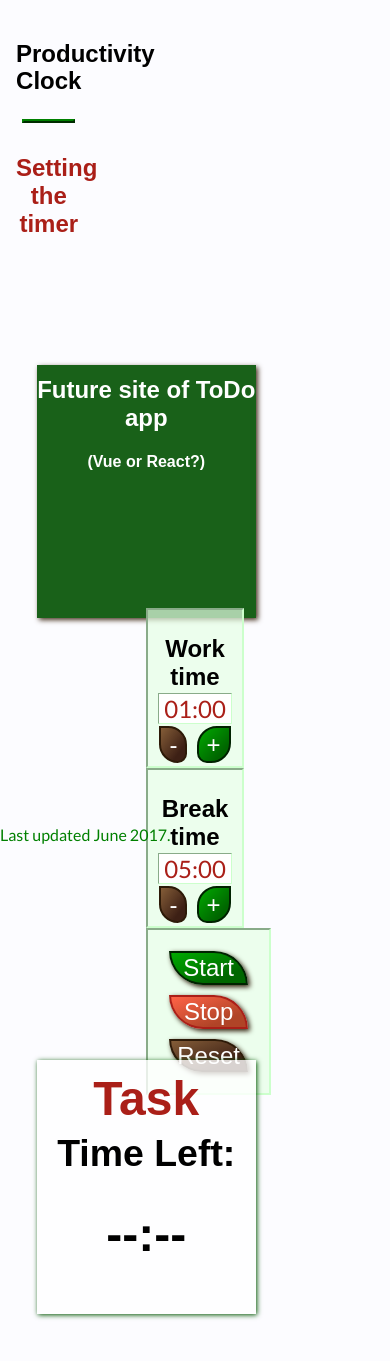
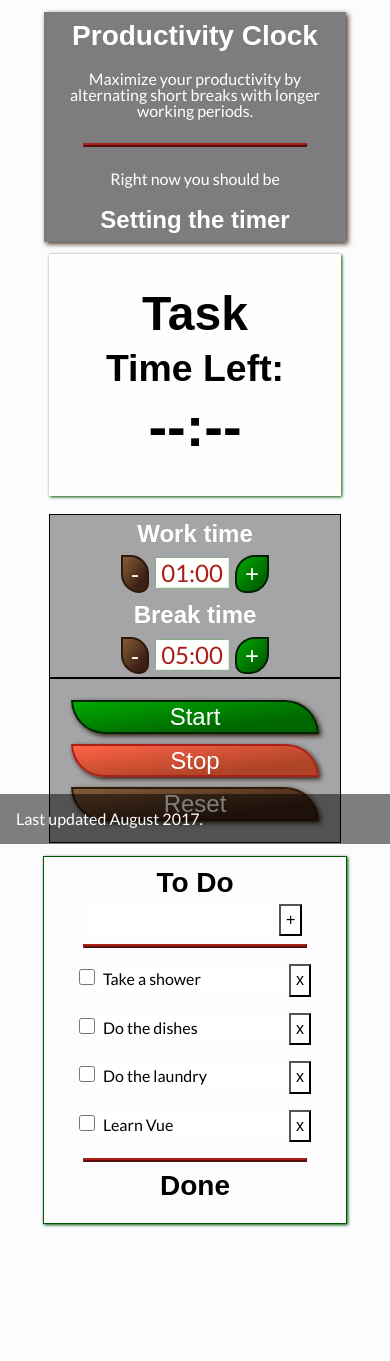
Before and after one commit to DontCallMeJennay/JS-Projects, a plain HTML site: page pomodoro-clock-new/index.html in a window 390 px wide. After the commit the page ends 1236 px from the top, so only its background shows below. Drawn offline with nearby package versions, Linux system fonts and the light colour scheme; a web font is replaced by a local one.

Commit message:
Added TDL, working on more responsive design

```diff
--- a/pomodoro-clock-new/index.html
+++ b/pomodoro-clock-new/index.html
@@ -9,62 +9,83 @@
     <link rel="stylesheet" href="https://cdnjs.cloudflare.com/ajax/libs/normalize/7.0.0/normalize.min.css">
     <link href="https://fonts.googleapis.com/css?family=Fresca|Lato" rel="stylesheet">
     <link rel="stylesheet" href="style.css">
-    <script src="https://code.jquery.com/jquery-3.2.1.js" integrity="sha256-DZAnKJ/6XZ9si04Hgrsxu/8s717jcIzLy3oi35EouyE=" crossorigin="anonymous">
+    <script src="https://unpkg.com/vue"></script>
     </script>
 </head>
 
 <body>
-    <main class="flex">
-        <section class="quadrant left info">
-            <div class="center" id="info">
-                <h1>Productivity Clock</h1>
-                <p>Maximize your productivity by alternating short breaks with longer working periods.</p>
-                <hr>
-                <p>Right now you should be</p>
-                <h2><span id="activity">Setting the timer</span></h2>
-            </div>
+    <main class="col">
+        <section class="quadrant col info" id="info">
+            <h1>Productivity Clock</h1>
+            <p>Maximize your productivity by alternating short breaks with longer working periods.</p>
+            <hr>
+            <p>Right now you should be</p>
+            <h2><span id="activity">Setting the timer</span></h2>
         </section>
-        <section class="quadrant right">
-            <div class="ToDo" id="todo">
-                <h2>Future site of ToDo app</h2>
-                <h4>(Vue or React?)</h4>
-            </div>
-        </section>
-        <section class="quadrant flex left">
-            <div class="cpanel ">
-                <h2>Work time</h2>
-                <span class="time" id="workTime"> [25] </span>
-                <br>
-                <button class="brown sub-time" id="subW"> - </button>
-                <button class="green add-time" id="addW"> + </button>
-            </div>
-            <div class="cpanel">
-                <h2>Break time</h2>
-                <span class="time" id="breakTime"> [5] </span>
-                <br>
-                <button class="brown sub-time" id="subB"> - </button>
-                <button class="green add-time" id="addB"> + </button>
-            </div>
-            <div class="cpanel center">
-                <button class="green" id="start">Start</button>
-                <button class="red" id="stop">Stop</button>
-                <button class="brown" id="reset">Reset</button>
-            </div>
-        </section>
-        <section class="quadrant right">
+        <section class="quadrant col">
             <div class="clock">
                 <h2><span id="session">Task</span></h2>
                 <h3>Time Left:</h3>
                 <h1 class="" id="clockTime">00:00 </h1>
             </div>
         </section>
+        <section class="quadrant">
+            <div class="cpanel row">
+                <div>
+                    <h2>Work time</h2>
+                    <button class="brown sub-time" id="subW"> - </button>
+                    <span class="time" id="workTime"> [25] </span>
+                    <button class="green add-time" id="addW"> + </button>
+                </div>
+                <div>
+                    <h2>Break time</h2>
+                    <button class="brown sub-time" id="subB"> - </button>
+                    <span class="time" id="breakTime"> [5] </span>
+                    <button class="green add-time" id="addB"> + </button>
+                </div>
+            </div>
+            <div class="cpanel controls">
+                <button class="green" id="start">Start</button>
+                <button class="red" id="stop">Stop</button>
+                <button class="brown" id="reset">Reset</button>
+            </div>
+        </section>
+
+        <section class="quadrant ToDo" id='todo'>
+            <div>
+                <h1>To Do</h1>
+                <input type='text' v-model='newItem' />
+                <button @click='add()'>+</button> <span></span>
+                <hr />
+                <template v-for='(item, index) in tasks'>
+                    <p v-show='!item.done'>
+                        <input type='checkbox' @click='item.done=!item.done' unchecked />
+                        <input type='text' v-bind:class='noedit' class='noedit' v-model='item.task' v-on:click='item.edit=!item.edit'>
+                        <button @click='remove(item, index)'>x</button>
+                    </p>
+                </template>
+            </div>
+            <hr />
+            <div>
+                <h1>Done</h1>
+                <ul>
+                    <template v-for='item in tasks'>
+                        <li class='finished' v-show='item.done'>
+                            <input type='checkbox' @click='item.done=!item.done' />{{ item.task }} </li>
+                    </template>
+                </ul>
+            </div>
+        </section>
     </main>
     <footer>
         <audio id="soundW" src="snd/isteak_bell.mp3" type="audio/mp3"></audio>
         <audio id="soundB" src="snd/herbertboland_piano3.mp3" type="audio/mp3"></audio>
-        Last updated June 2017.
+        Last updated August 2017.
     </footer>
+    <script src="list.js"></script>
     <script src="https://cdnjs.cloudflare.com/ajax/libs/moment.js/2.18.1/moment.js"></script>
+    <script src="https://code.jquery.com/jquery-3.2.1.js" integrity="sha256-DZAnKJ/6XZ9si04Hgrsxu/8s717jcIzLy3oi35EouyE=" crossorigin="anonymous">
+    </script>
     <script src="index.js"></script>
 </body>
 
--- /dev/null
+++ b/pomodoro-clock-new/list.js
@@ -0,0 +1,35 @@
+var list = new Vue({
+    el: '#todo',
+    data: {
+        newItem: "",
+        tasks: [
+            { task: 'Take a shower', done: false, edit: true },
+            { task: 'Do the dishes', done: false, edit: true },
+            { task: 'Do the laundry', done: false, edit: true },
+            { task: 'Learn Vue', done: false, edit: true }
+        ]
+    },
+    methods: {
+        add: function() {
+            list.tasks.push({
+                task: this.newItem,
+                done: false,
+
+            });
+        },
+        save: function() {
+        	//I had planned on saving to local storage, but now I know I need to read up more on security issues first...
+        },
+        remove: function(item, index) {
+            this.tasks.splice(index, 1);
+        }
+    },
+    computed: {
+        noedit: function() {
+            return {
+                done: this.done,
+                noedit: this.edit
+            }
+        }
+    }
+});
--- a/pomodoro-clock-new/style.css
+++ b/pomodoro-clock-new/style.css
@@ -9,7 +9,7 @@ body {
     background-repeat: no-repeat;
     background-size: 75%;
     font-family: 'Lato', sans-serif;
-    margin: 5% auto;
+    margin: 2% auto;
 }
 
 h1,
@@ -21,14 +21,18 @@ button {
 }
 
 hr {
-    border: 2px outset green;
+    border: 2px outset #AA1F18;
     width: 75%;
 }
 
 footer {
+    background: rgba(0, 0, 0, .5);
     bottom: 0;
-    color: green;
+    color: white;
+    padding: 1em;
     position: fixed;
+    width: 100%;
+    z-index: 2;
 }
 
 h1 {
@@ -36,12 +40,8 @@ h1 {
 }
 
 h2 {
-    padding-top: 5%;
-    margin-bottom: 5px;
-}
-
-span {
-    color: #AA1F18;
+    margin-top: 5px;
+    margin-bottom: 10px;
 }
 
 button {
@@ -49,41 +49,109 @@ button {
     cursor: pointer;
 }
 
-.flex {
+ul {
+    list-style: none;
+}
+
+.row {
     display: flex;
-    flex-flow: row wrap;
-    justify-content: center;
+    flex-direction: row;
+}
+
+.col {
+    display: flex;
+    flex-flow: column;
 }
 
 .quadrant {
-    //border: 5px solid green;
-    height: 40vh;
-    justify-content: center;
+    margin: 1% auto;
+    padding: 5px;
     text-align: center;
     width: 55vw;
 }
 
-.tall {
-    height: 50vh;
-    margin: -10vh 0;
+.info {
+    background-color: black;
+    background: rgba(0, 0, 0, .5);
+    box-shadow: 2px 2px 5px #46321F;
+    color: white;
+    line-height: 1;
+}
+
+.ToDo {
+    background-color: white;
+    background: rgba(255,255,255,.5);
+    border: 1px solid #050;
+    box-shadow: 1px 1px 3px #050;
+    color: black;
+    overflow-y: scroll;
+    text-align: center;
+}
+
+.ToDo button {
+    background-color: white;
+    font-size: 1em;
+    font-family: "Fresca", sans-serif;
+    padding: 5px;
+}
+
+.ToDo input {
+    border: none;
+    font-family: 'Lato', sans-serif;
+    padding: 5px;
+}
+
+.ToDo input[type='checkbox'] {
+    background-color: white;
+    height: 1em;
+    width: 1em;
+    padding: 0.5em;
+}
+
+.finished {
+    color: #999;
+    text-decoration: line-through;
+}
+
+.noedit {
+    border: none;
+    cursor: pointer;
 }
 
 .cpanel {
-    background-color: rgb(230, 255, 230);
-    background: rgba(230, 255, 230, .7);
-    border: 2px inset #CFC;
-    flex-flow: column;
-    flex: 1;
-    vertical-align: middle;
+    background-color: gray;
+    background: rgba(80, 80, 80, .5);
+    border: 1px solid black;
+    justify-content: space-around;
     margin: 0 auto;
     min-width: 40%;
 }
 
+.cpanel h2 {
+    color: white;
+}
+
+.controls {
+    display: flex;
+    flex-flow: row;
+    justify-content: space-between;
+    padding: 1em;
+}
+
+.controls button {
+    border-radius: 0 40px 0 40px;
+    box-shadow: 2px 2px 5px #2D1A08;
+    color: white;
+    flex: 1;
+    margin: 5px;
+}
+
 .time {
     background-color: white;
-    font-size: 2em;
+    border: 1px inset #CFC;
+    color: #AA1F18;
+    font-size: 1.5em;
     padding: 0px 5px;
-    border: 1px inset #CFC;
 }
 
 .add-time {
@@ -104,47 +172,16 @@ button {
     max-width: 25vw;
 }
 
-.center {
-    display: flex;
-    flex-flow: column;
-    justify-content: center;
+.clock {
+    background-color: white;
+    background: rgba(255, 255, 255, .8);
+    box-shadow: 1px 1px 3px #050;
+    font-size: 2em;
     padding: 1em;
 }
 
-.center button {
-    border-radius: 0 40px 0 40px;
-    box-shadow: 2px 2px 5px #2D1A08;
-    color: white;
-    flex: 1;
-    margin: 5px;
-}
-
-.info {
-    background-color: #FCFCFF;
-}
-
-.clock {
-    background-color: white;
-    background: rgba(255, 255, 255, .8);
-    box-shadow: 1px 1px 5px #050;
-    font-size: 2em;
-    height: 75%;
-    margin: 5% auto;
-    width: 75%;
-}
-
-.clock h3 {
+.clock h2 {
     margin: 0;
-}
-
-.ToDo {
-    background-color: #080;
-    background: rgba(0, 80, 0, .9);
-    box-shadow: 2px 2px 5px #46321F;
-    color: white;
-    height: 75%;
-    margin: 5% auto;
-    width: 75%;
 }
 
 .green {
@@ -193,29 +230,43 @@ button {
     background-color: gray;
 }
 
+
+
+
+
+
+/*
 @media screen and (max-width: 800px) {
+    .quadrant {
+        margin: 0 auto;
+    }
     h1 {
         font-size: 1.5em;
     }
     .info p {
-        display: none;
+        font-size: 0.8rem;
     }
     .time {
         font-size: 1.5em;
     }
 }
+*/
 
 @media screen and (max-width: 450px) {
     body {
         margin: 2% auto;
     }
 
-  .flex {
-    flex-flow: column;
-    margin: 0 auto;
+    h1,
+    h2,
+    h3 {
+        margin: 5px;
+    }
+    .cpanel {
+        flex-direction: column;
     }
     .quadrant {
         width: 75vw;
     }
-
+    .time {}
 }
```
Lines whose indentation alone changed are shown as unchanged.
